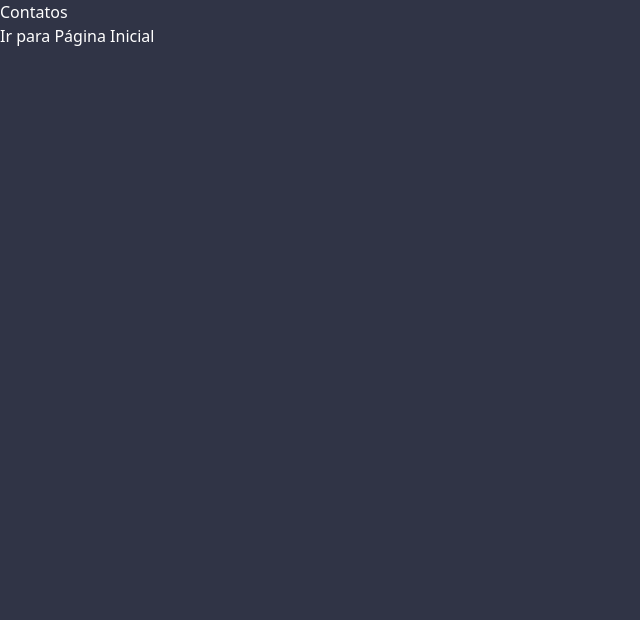
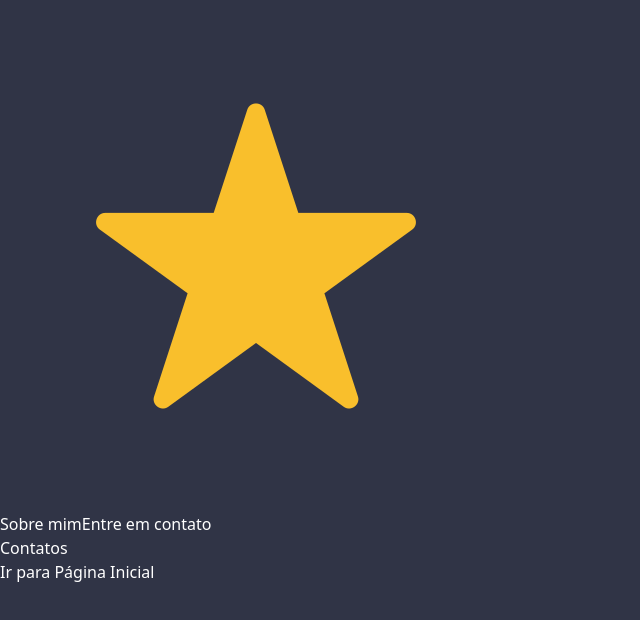
Before and after one commit to bdancost/portfolio_Daniel, a Next.js app in the folder portfolio-daniel/: page /contatos in a window 1280 px wide. Shown: the top 620 px of the page, without its empty margins (0-640 px from the left). Built offline with nearby package versions, Linux system fonts and the light colour scheme.

Commit message:
Configutando Layout e Header da Página

```diff
--- /dev/null
+++ b/portfolio-daniel/src/components/Header.tsx
@@ -0,0 +1,16 @@
+import Link from "next/link";
+
+export const Header = () => {
+  return (
+    <header>
+      <Link href="/">
+        <img src="/next-env.d.png" alt="Logo de Daniel" />
+      </Link>
+      <nav>
+        <Link href="/">Sobre mim</Link>
+        {/*<Link href="/portfolio">Portfolio</Link>*/}
+        <Link href="/contatos">Entre em contato</Link>
+      </nav>
+    </header>
+  );
+};
--- /dev/null
+++ b/portfolio-daniel/src/components/Layout.tsx
@@ -0,0 +1,24 @@
+import Link from "next/link";
+import { ReactNode } from "react";
+
+interface LayoutProps {
+  children: ReactNode;
+}
+
+export const Layout = ({ children }: LayoutProps) => {
+  return (
+    <>
+      <header>
+        <Link href="/">
+          <img src="/next-env.d.png" alt="Logo de Daniel" />
+        </Link>
+        <nav>
+          <Link href="/">Sobre mim</Link>
+          {/*<Link href="/portfolio">Portfolio</Link>*/}
+          <Link href="/contatos">Entre em contato</Link>
+        </nav>
+      </header>
+      {children}
+    </>
+  );
+};
--- a/portfolio-daniel/src/pages/_app.tsx
+++ b/portfolio-daniel/src/pages/_app.tsx
@@ -1,6 +1,11 @@
 import "@/styles/globals.css";
 import type { AppProps } from "next/app";
+import { Layout } from "../components/Layout";
 
 export default function App({ Component, pageProps }: AppProps) {
-  return <Component {...pageProps} />;
+  return (
+    <Layout>
+      <Component {...pageProps} />
+    </Layout>
+  );
 }
```
